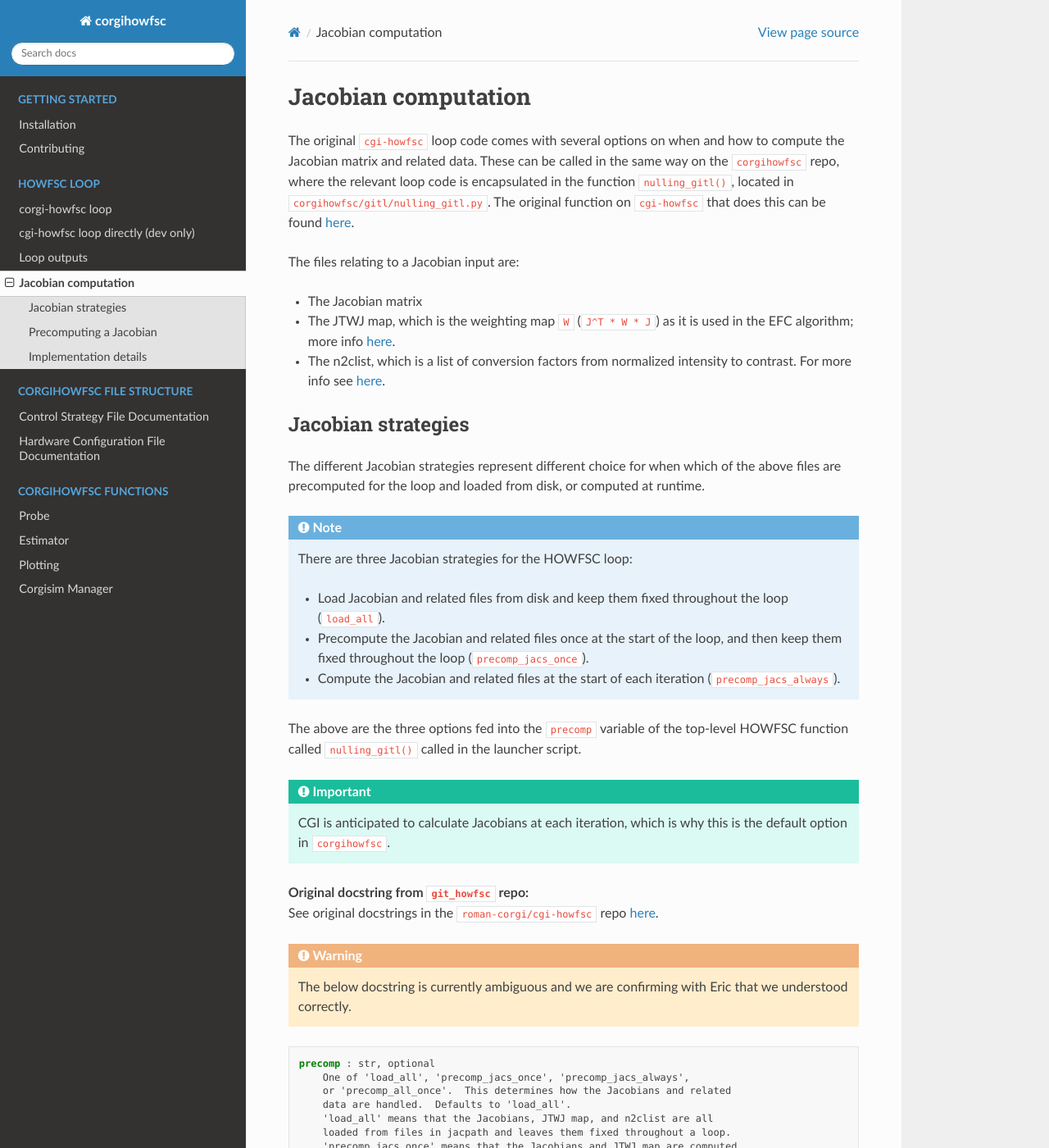
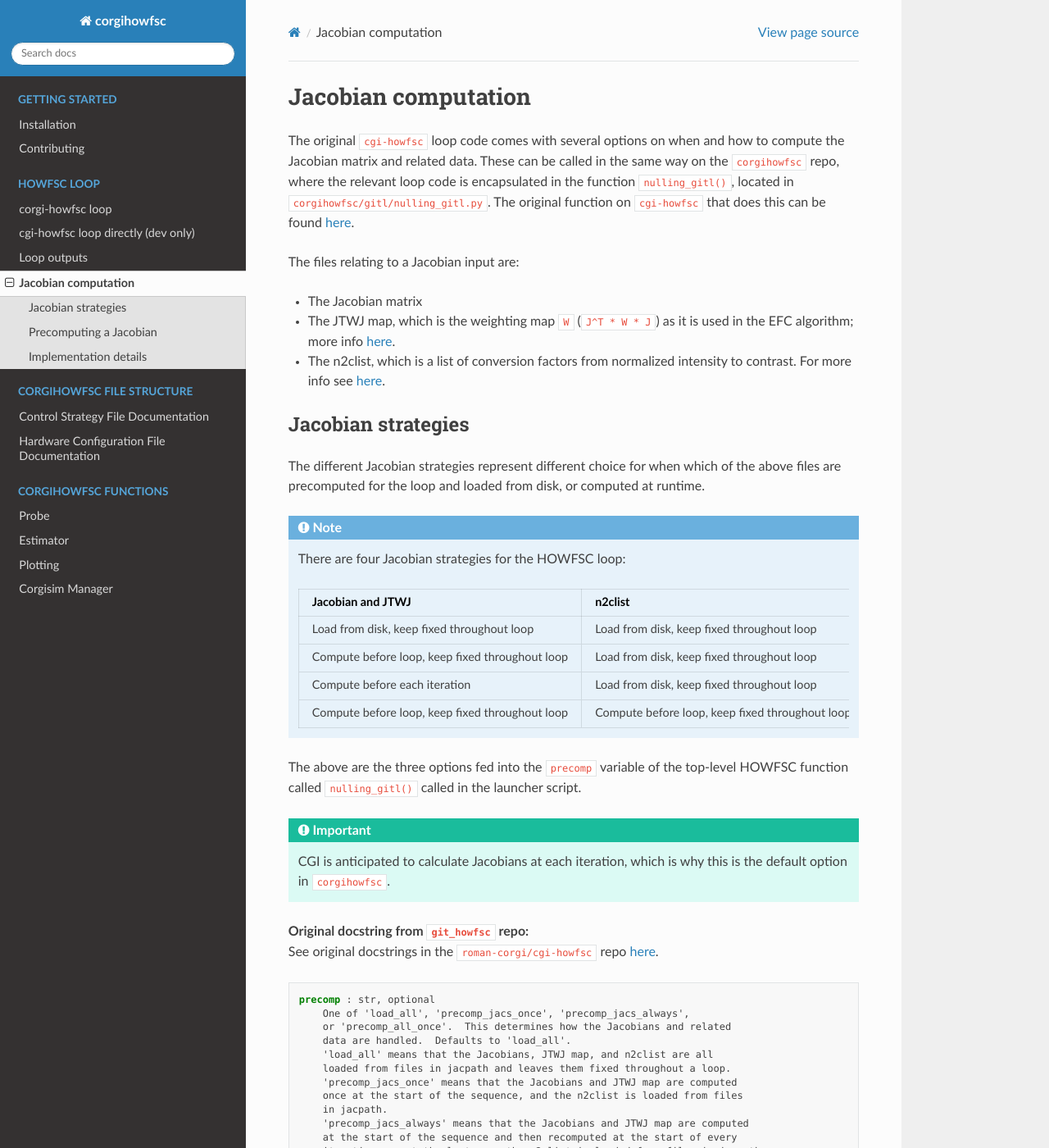
Before and after one commit to roman-corgi/corgihowfsc, a Sphinx documentation site: the page built from docs/source/jacobian_computation.md, in a window 1280 px wide and 1400 px high. Shown: the whole window at 82% size. Built offline with Sphinx 7.4.7 and the Read the Docs theme 3.1.0, drawn with Linux system fonts in a browser that asks for light colours.

Commit message:
Clean up Jacobian docs

````diff
--- a/docs/source/jacobian_computation.md
+++ b/docs/source/jacobian_computation.md
@@ -15,10 +15,14 @@ The files relating to a Jacobian input are:
 The different Jacobian strategies represent different choice for when which of the above files are precomputed for the loop and loaded from disk, or computed at runtime.
 
 :::{note}
-There are three Jacobian strategies for the HOWFSC loop:
-- Load Jacobian and related files from disk and keep them fixed throughout the loop (`load_all`).
-- Precompute the Jacobian and related files once at the start of the loop, and then keep them fixed throughout the loop (`precomp_jacs_once`).
-- Compute the Jacobian and related files at the start of each iteration (`precomp_jacs_always`).
+There are four Jacobian strategies for the HOWFSC loop:
+
+| Jacobian and JTWJ                               | n2clist                                         | keyword               |
+|-------------------------------------------------|-------------------------------------------------|-----------------------|
+| Load from disk, keep fixed throughout loop      | Load from disk, keep fixed throughout loop      | `load_all`            |
+| Compute before loop, keep fixed throughout loop | Load from disk, keep fixed throughout loop      | `precomp_jacs_once`   |
+| Compute before each iteration                   | Load from disk, keep fixed throughout loop      | `precomp_jacs_always` |
+| Compute before loop, keep fixed throughout loop | Compute before loop, keep fixed throughout loop | `precomp_all_once`    |
 :::
 
 The above are the three options fed into the `precomp` variable of the top-level HOWFSC function called `nulling_gitl()` called in the launcher script.
@@ -29,10 +33,6 @@ CGI is anticipated to calculate Jacobians at each iteration, which is why this i
 
 **Original docstring from `git_howfsc` repo:**
 See original docstrings in the `roman-corgi/cgi-howfsc` repo [here](https://github.com/roman-corgi/cgi-howfsc/blob/0a3a3f1439eb5db4dffd4ae69187f5c4ca1ed12f/howfsc/scripts/nulltest_gitl.py#L91).
-
-:::{warning}
-The below docstring is currently ambiguous and we are confirming with Eric that we understood correctly.
-:::
 
 ```yaml
 precomp : str, optional
````
